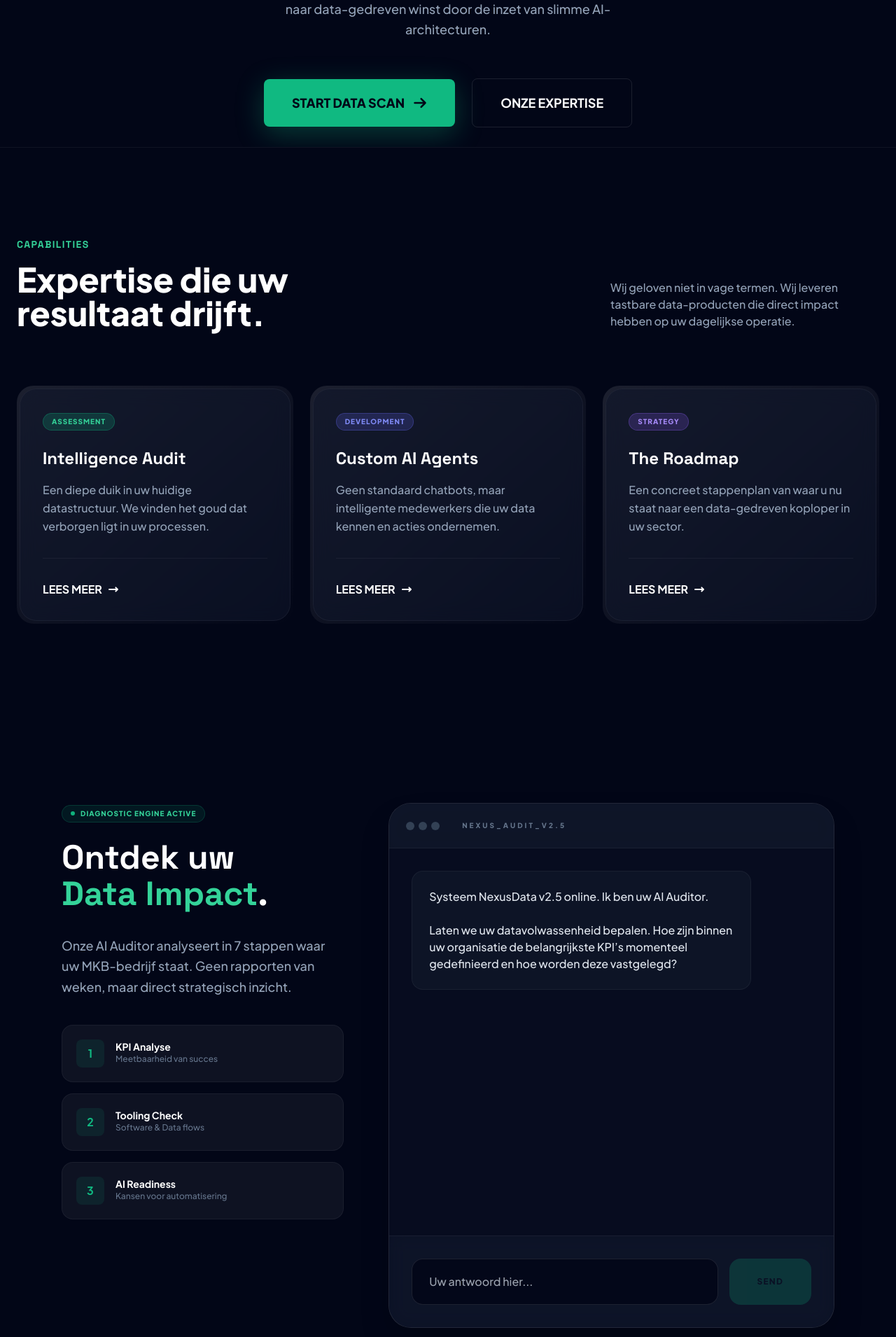
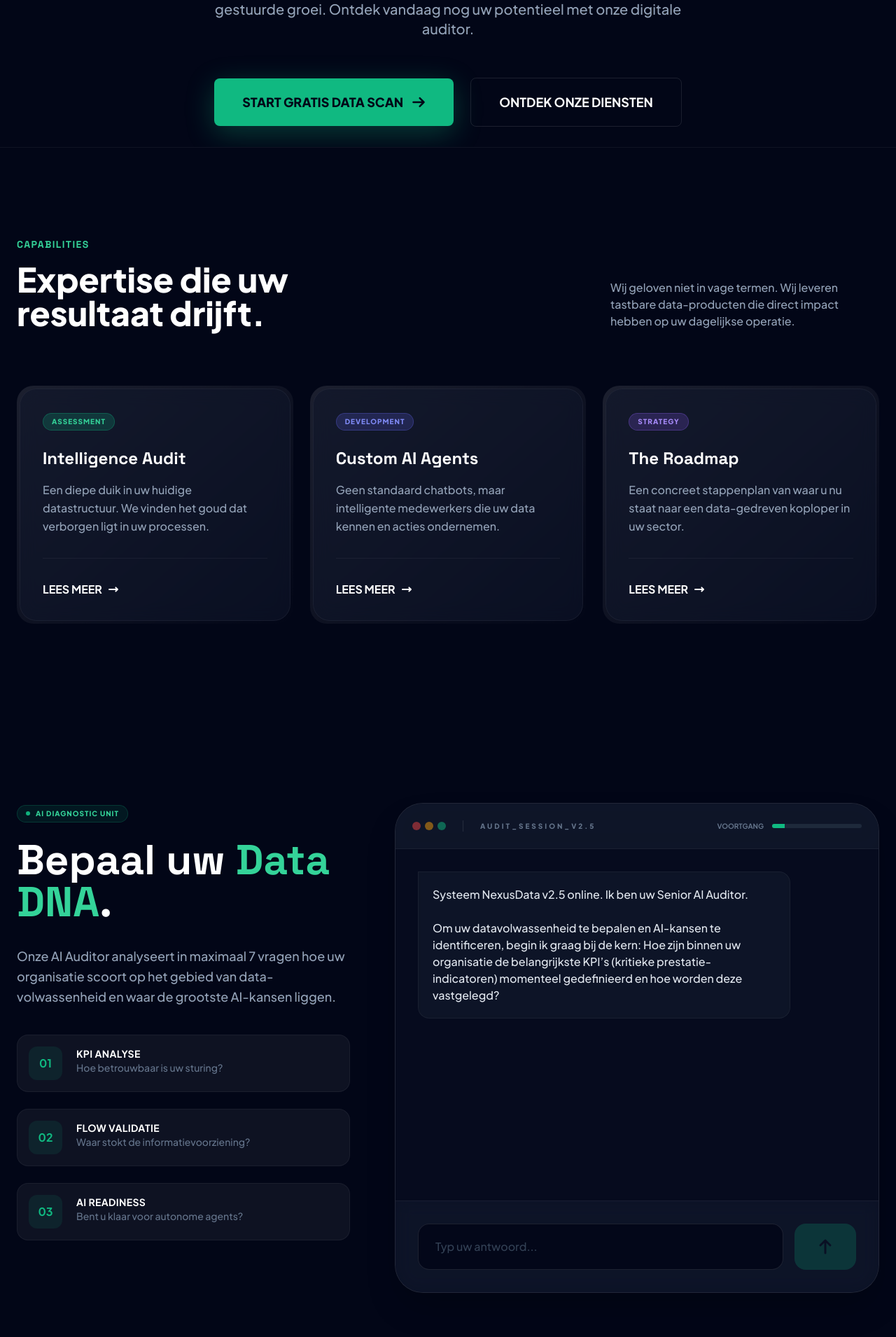
Before and after one commit to steflennips/WebsiteJS, a React (Vite) app: page / in a window 1280 px wide. Shown: the part 510-2420 px from the top of the page at 70% size. Built offline with nearby package versions, Linux system fonts and the light colour scheme.

Commit message:
feat(ai): Refine Gemini audit prompts and UI
Update AI system instructions to be more precise about its role and protocols for assessing data maturity. Enhance the hero section and agent's initial prompt for clarity and better user guidance.

```diff
--- a/components/Hero.tsx
+++ b/components/Hero.tsx
@@ -16,25 +16,25 @@ const Hero: React.FC = () => {
 
       <div className="max-w-7xl mx-auto px-6 text-center relative z-10">
         <div className="inline-block px-4 py-1 rounded-sm border border-emerald-500/30 bg-emerald-500/5 text-emerald-400 text-[10px] font-bold tracking-[0.3em] uppercase mb-10">
-          NexusData Intelligence // v2.5
+          NexusData Intelligence // Operational Excellence
         </div>
 
         <h1 className="text-6xl md:text-9xl font-heading font-bold text-white tracking-tighter mb-8 leading-[0.9] flex flex-col">
-          <span>DATA IS</span>
-          <span className="text-transparent bg-clip-text bg-gradient-to-r from-emerald-400 to-emerald-600">STRATEGY.</span>
+          <span>DATA GEDREVEN</span>
+          <span className="text-transparent bg-clip-text bg-gradient-to-r from-emerald-400 to-emerald-600 uppercase">Impact.</span>
         </h1>
 
-        <p className="max-w-xl mx-auto text-lg text-slate-400 mb-14 font-medium leading-relaxed">
-          NexusData helpt het MKB de stap te maken van onderbuikgevoel naar data-gedreven winst door de inzet van slimme AI-architecturen.
+        <p className="max-w-2xl mx-auto text-lg md:text-xl text-slate-400 mb-14 font-medium leading-relaxed">
+          Wij helpen het MKB transformeren van Excel-afhankelijkheid naar AI-gestuurde groei. Ontdek vandaag nog uw potentieel met onze digitale auditor.
         </p>
 
         <div className="flex flex-col sm:flex-row items-center justify-center gap-6">
           <a href="#assessment" className="w-full sm:w-auto px-10 py-5 bg-emerald-500 text-slate-950 rounded-lg font-black text-lg shadow-[0_10px_40px_rgba(16,185,129,0.3)] hover:bg-emerald-400 transition-all hover:-translate-y-1 flex items-center justify-center gap-3">
-            START DATA SCAN
+            START GRATIS DATA SCAN
             <svg className="w-5 h-5" fill="none" stroke="currentColor" viewBox="0 0 24 24"><path strokeLinecap="round" strokeLinejoin="round" strokeWidth={3} d="M14 5l7 7m0 0l-7 7m7-7H3" /></svg>
           </a>
           <a href="#diensten" className="w-full sm:w-auto px-10 py-5 border border-white/10 hover:border-emerald-500/50 hover:bg-emerald-500/5 text-white rounded-lg font-bold text-lg transition-all">
-            ONZE EXPERTISE
+            ONTDEK ONZE DIENSTEN
           </a>
         </div>
       </div>
--- a/components/MaturityAgent.tsx
+++ b/components/MaturityAgent.tsx
@@ -5,7 +5,7 @@ import { Message, MaturityResult } from '../types';
 
 const MaturityAgent: React.FC = () => {
   const [messages, setMessages] = useState<Message[]>([
-    { role: 'model', text: 'Systeem NexusData v2.5 online. Ik ben uw AI Auditor.\n\nLaten we uw datavolwassenheid bepalen. Hoe zijn binnen uw organisatie de belangrijkste KPI’s momenteel gedefinieerd en hoe worden deze vastgelegd?' }
+    { role: 'model', text: 'Systeem NexusData v2.5 online. Ik ben uw Senior AI Auditor.\n\nOm uw datavolwassenheid te bepalen en AI-kansen te identificeren, begin ik graag bij de kern: Hoe zijn binnen uw organisatie de belangrijkste KPI’s (kritieke prestatie-indicatoren) momenteel gedefinieerd en hoe worden deze vastgelegd?' }
   ]);
   const [input, setInput] = useState('');
   const [isTyping, setIsTyping] = useState(false);
@@ -13,13 +13,16 @@ const MaturityAgent: React.FC = () => {
   const [result, setResult] = useState<MaturityResult | null>(null);
   const chatEndRef = useRef<HTMLDivElement>(null);
 
+  // Bereken stap (elke user + model pair is 1 stap, we beginnen bij stap 1)
+  const currentStep = Math.min(7, Math.ceil((messages.length) / 2));
+
   useEffect(() => {
     chatEndRef.current?.scrollIntoView({ behavior: "smooth" });
   }, [messages, isTyping]);
 
   const handleSubmit = async (e: React.FormEvent) => {
     e.preventDefault();
-    if (!input.trim() || isTyping) return;
+    if (!input.trim() || isTyping || result) return;
 
     setError(null);
     const userInput = input;
@@ -33,11 +36,13 @@ const MaturityAgent: React.FC = () => {
       const response = await chatWithAgent([...messages, userMessage], userInput);
       setIsTyping(false);
 
+      // Check of er een [RESULT] JSON in het antwoord zit
       const resultMatch = response.match(/\[RESULT\]\s*(\{.*\})/s);
       if (resultMatch) {
         try {
           const parsedResult = JSON.parse(resultMatch[1]);
           setResult(parsedResult);
+          // Haal de JSON uit de tekst voor de weergave in de chat
           const cleanText = response.replace(/\[RESULT\].*/s, '').trim();
           setMessages(prev => [...prev, { role: 'model', text: cleanText }]);
         } catch (err) {
@@ -49,75 +54,88 @@ const MaturityAgent: React.FC = () => {
     } catch (err: any) {
       setIsTyping(false);
       if (err.message === "API_KEY_MISSING") {
-        setError("De API_KEY is niet geladen. Zorg dat je in Vercel een variabele 'VITE_API_KEY' hebt aangemaakt (negeer de waarschuwing) en doe een nieuwe 'Redeploy'.");
+        setError("Systeemfout: De API_KEY is niet geconfigureerd in Vercel. Voeg de variabele 'API_KEY' toe en doe een nieuwe 'Redeploy'.");
       } else {
-        setError("Verbindingsfout met NexusData AI. Controleer uw internetverbinding of API instellingen.");
+        setError("Verbindingsfout met de NexusData Engine. Controleer uw internetverbinding.");
       }
     }
   };
 
   return (
     <section id="assessment" className="py-32 relative">
-      <div className="max-w-6xl mx-auto px-6">
-        <div className="grid lg:grid-cols-5 gap-16 items-start">
+      <div className="max-w-7xl mx-auto px-6">
+        <div className="grid lg:grid-cols-12 gap-16 items-start">
 
-          <div className="lg:col-span-2 space-y-10">
+          {/* Linkerkant: Info */}
+          <div className="lg:col-span-5 space-y-10">
             <div>
               <div className="inline-flex items-center gap-2 px-3 py-1 rounded-full bg-emerald-500/10 border border-emerald-500/20 text-emerald-400 text-[10px] font-black tracking-widest uppercase mb-6">
                 <span className="w-1.5 h-1.5 rounded-full bg-emerald-500 animate-pulse"></span>
-                Diagnostic Engine Active
+                AI Diagnostic Unit
               </div>
-              <h3 className="text-5xl font-heading font-bold text-white mb-8 leading-[1.1]">Ontdek uw <br/><span className="text-emerald-400">Data Impact</span>.</h3>
+              <h3 className="text-5xl md:text-6xl font-heading font-bold text-white mb-8 leading-[1.1]">
+                Bepaal uw <span className="text-emerald-400">Data DNA</span>.
+              </h3>
               <p className="text-slate-400 text-lg leading-relaxed font-medium">
-                Onze AI Auditor analyseert in 7 stappen waar uw MKB-bedrijf staat. Geen rapporten van weken, maar direct strategisch inzicht.
+                Onze AI Auditor analyseert in maximaal 7 vragen hoe uw organisatie scoort op het gebied van data-volwassenheid en waar de grootste AI-kansen liggen.
               </p>
             </div>
 
-            <div className="space-y-4">
+            <div className="space-y-6">
                {[
-                 { t: "KPI Analyse", d: "Meetbaarheid van succes" },
-                 { t: "Tooling Check", d: "Software & Data flows" },
-                 { t: "AI Readiness", d: "Kansen voor automatisering" }
+                 { t: "KPI Analyse", d: "Hoe betrouwbaar is uw sturing?" },
+                 { t: "Flow Validatie", d: "Waar stokt de informatievoorziening?" },
+                 { t: "AI Readiness", d: "Bent u klaar voor autonome agents?" }
                ].map((item, i) => (
-                 <div key={i} className="flex gap-4 p-5 rounded-2xl bg-white/5 border border-white/5 hover:border-emerald-500/30 transition-all group">
-                   <div className="w-10 h-10 rounded-lg bg-emerald-500/10 flex items-center justify-center text-emerald-500 font-bold group-hover:scale-110 transition-transform">
-                     {i+1}
+                 <div key={i} className="flex gap-5 p-4 rounded-2xl bg-white/5 border border-white/5 group hover:border-emerald-500/30 transition-all">
+                   <div className="w-12 h-12 rounded-xl bg-emerald-500/10 flex items-center justify-center text-emerald-500 font-bold group-hover:scale-110 transition-transform shrink-0">
+                     0{i+1}
                    </div>
                    <div>
-                     <h4 className="text-white font-bold text-sm">{item.t}</h4>
-                     <p className="text-slate-500 text-xs font-medium">{item.d}</p>
+                     <h4 className="text-white font-bold text-sm uppercase tracking-wide">{item.t}</h4>
+                     <p className="text-slate-500 text-sm font-medium">{item.d}</p>
                    </div>
                  </div>
                ))}
             </div>
           </div>
 
-          <div className="lg:col-span-3">
-            <div className="glass rounded-[2rem] border-white/10 overflow-hidden flex flex-col h-[750px] relative shadow-2xl">
+          {/* Rechterkant: De Agent Interface */}
+          <div className="lg:col-span-7">
+            <div className="glass rounded-[2.5rem] border-white/10 overflow-hidden flex flex-col h-[700px] relative shadow-2xl">
 
-              <div className="bg-slate-900/80 p-6 border-b border-white/5 flex items-center justify-between backdrop-blur-md">
+              {/* Header van de chat */}
+              <div className="bg-slate-900/80 p-6 border-b border-white/5 flex items-center justify-between backdrop-blur-md z-10">
                 <div className="flex items-center gap-4">
                   <div className="flex gap-1.5">
-                    <div className="w-3 h-3 rounded-full bg-slate-700"></div>
-                    <div className="w-3 h-3 rounded-full bg-slate-700"></div>
-                    <div className="w-3 h-3 rounded-full bg-slate-700"></div>
+                    <div className="w-3 h-3 rounded-full bg-red-500/50"></div>
+                    <div className="w-3 h-3 rounded-full bg-amber-500/50"></div>
+                    <div className="w-3 h-3 rounded-full bg-emerald-500/50"></div>
                   </div>
-                  <span className="text-[10px] font-black tracking-[0.3em] text-slate-500 uppercase ml-4">NEXUS_AUDIT_V2.5</span>
+                  <div className="h-4 w-px bg-white/10 mx-2"></div>
+                  <span className="text-[10px] font-black tracking-[0.3em] text-slate-500 uppercase">AUDIT_SESSION_v2.5</span>
                 </div>
-                {messages.length > 1 && !result && (
-                  <div className="text-[10px] font-bold text-slate-500">
-                    STAP {Math.min(7, Math.ceil(messages.length / 2))} VAN 7
+                {!result && (
+                  <div className="flex items-center gap-3">
+                    <span className="text-[10px] font-bold text-slate-500 uppercase">Voortgang</span>
+                    <div className="w-32 h-1.5 bg-slate-800 rounded-full overflow-hidden">
+                      <div
+                        className="h-full bg-emerald-500 transition-all duration-500"
+                        style={{ width: `${(currentStep / 7) * 100}%` }}
+                      ></div>
+                    </div>
                   </div>
                 )}
               </div>
 
-              <div className="flex-1 overflow-y-auto p-8 space-y-8 scrollbar-hide bg-slate-950/20">
+              {/* Berichten area */}
+              <div className="flex-1 overflow-y-auto p-8 space-y-6 scrollbar-hide bg-slate-950/30">
                 {messages.map((m, i) => (
                   <div key={i} className={`flex ${m.role === 'user' ? 'justify-end' : 'justify-start'}`}>
-                    <div className={`max-w-[85%] p-6 rounded-2xl ${
+                    <div className={`max-w-[85%] p-5 rounded-2xl ${
                       m.role === 'user'
-                      ? 'bg-emerald-500 text-slate-950 font-bold shadow-lg'
-                      : 'bg-slate-900/80 text-slate-200 border border-white/5 leading-relaxed font-medium'
+                      ? 'bg-emerald-500 text-slate-950 font-bold shadow-lg rounded-tr-none'
+                      : 'bg-slate-900/80 text-slate-200 border border-white/5 leading-relaxed font-medium rounded-tl-none backdrop-blur-sm'
                     }`}>
                       <p className="text-sm md:text-base whitespace-pre-wrap">{m.text}</p>
                     </div>
@@ -126,54 +144,55 @@ const MaturityAgent: React.FC = () => {
 
                 {isTyping && (
                   <div className="flex justify-start">
-                    <div className="bg-slate-900/50 px-6 py-4 rounded-2xl border border-white/10">
-                      <div className="flex gap-1.5">
-                        <div className="w-1.5 h-1.5 rounded-full bg-emerald-500 animate-bounce"></div>
-                        <div className="w-1.5 h-1.5 rounded-full bg-emerald-500 animate-bounce delay-150"></div>
-                        <div className="w-1.5 h-1.5 rounded-full bg-emerald-500 animate-bounce delay-300"></div>
-                      </div>
+                    <div className="bg-slate-900/50 px-6 py-4 rounded-2xl border border-white/10 flex gap-2">
+                      <div className="w-2 h-2 rounded-full bg-emerald-500 animate-bounce"></div>
+                      <div className="w-2 h-2 rounded-full bg-emerald-500 animate-bounce delay-150"></div>
+                      <div className="w-2 h-2 rounded-full bg-emerald-500 animate-bounce delay-300"></div>
                     </div>
                   </div>
                 )}
 
                 {error && (
-                  <div className="p-6 bg-red-500/10 border border-red-500/20 rounded-2xl text-red-400 text-sm font-bold flex gap-4 items-center">
+                  <div className="p-6 bg-red-500/10 border border-red-500/20 rounded-2xl text-red-400 text-sm font-bold flex gap-4 items-center animate-pulse">
                     <svg className="w-6 h-6 shrink-0" fill="none" stroke="currentColor" viewBox="0 0 24 24"><path strokeLinecap="round" strokeLinejoin="round" strokeWidth={2} d="M12 9v2m0 4h.01m-6.938 4h13.856c1.54 0 2.502-1.667 1.732-3L13.732 4c-.77-1.333-2.694-1.333-3.464 0L3.34 16c-.77 1.333.192 3 1.732 3z" /></svg>
                     <p>{error}</p>
                   </div>
                 )}
 
+                {/* RESULTATEN DASHBOARD */}
                 {result && (
-                  <div className="p-10 bg-emerald-500 rounded-[2.5rem] text-slate-950 animate-in zoom-in duration-700 shadow-2xl">
+                  <div className="p-8 bg-emerald-500 rounded-[2rem] text-slate-950 animate-in zoom-in duration-500 shadow-2xl mt-10">
                     <div className="flex flex-col sm:flex-row items-center gap-8 mb-10">
-                      <div className="text-7xl font-heading font-black bg-slate-950 text-emerald-400 w-32 h-32 rounded-full flex items-center justify-center shadow-2xl shrink-0">
+                      <div className="text-7xl font-heading font-black bg-slate-950 text-emerald-400 w-28 h-28 rounded-3xl flex items-center justify-center shadow-2xl shrink-0 rotate-3">
                         {result.level}
                       </div>
                       <div className="text-center sm:text-left">
-                        <h4 className="text-4xl font-black uppercase tracking-tighter leading-none mb-2">{result.label}</h4>
-                        <p className="text-xs font-black uppercase tracking-widest opacity-40">Nexus Maturity Index</p>
+                        <h4 className="text-3xl font-black uppercase tracking-tighter leading-none mb-1">{result.label}</h4>
+                        <p className="text-[10px] font-black uppercase tracking-[0.2em] opacity-60">Nexus Maturity Score</p>
                       </div>
                     </div>
 
-                    <div className="bg-slate-950/5 p-6 rounded-2xl mb-10 border border-slate-950/10">
-                      <p className="font-bold text-lg leading-relaxed italic">"{result.description}"</p>
+                    <div className="bg-slate-950/10 p-5 rounded-xl mb-8 border border-slate-950/5">
+                      <p className="font-bold text-lg leading-relaxed">
+                        "{result.description}"
+                      </p>
                     </div>
 
                     <div className="space-y-4 mb-10">
-                      <p className="text-[10px] font-black uppercase tracking-[0.2em] opacity-40">Strategische Aanbevelingen</p>
+                      <p className="text-[10px] font-black uppercase tracking-[0.2em] opacity-50">Strategische Aanbevelingen</p>
                       {result.recommendations.map((rec, i) => (
-                        <div key={i} className="flex gap-4 text-sm font-bold items-start">
+                        <div key={i} className="flex gap-4 text-sm font-bold items-start bg-slate-950/5 p-3 rounded-lg">
                           <span className="bg-slate-950 text-emerald-400 w-6 h-6 rounded-full flex items-center justify-center flex-shrink-0 text-[10px] mt-0.5">{i+1}</span>
-                          <span className="pt-0.5">{rec}</span>
+                          <span>{rec}</span>
                         </div>
                       ))}
                     </div>
 
                     <button
                       onClick={() => document.getElementById('contact')?.scrollIntoView({ behavior: 'smooth' })}
-                      className="w-full py-6 bg-slate-950 text-white font-black rounded-2xl hover:bg-slate-900 transition-all flex items-center justify-center gap-4 text-lg shadow-2xl group"
+                      className="w-full py-5 bg-slate-950 text-white font-black rounded-xl hover:bg-slate-900 transition-all flex items-center justify-center gap-4 text-lg shadow-2xl group"
                     >
-                      PLAN GRATIS STRATEGIE-SESSIE
+                      PLAN IMPACT SESSIE
                       <svg className="w-6 h-6 group-hover:translate-x-1 transition-transform" fill="none" stroke="currentColor" viewBox="0 0 24 24"><path strokeLinecap="round" strokeLinejoin="round" strokeWidth={3} d="M13 7l5 5m0 0l-5 5m5-5H6" /></svg>
                     </button>
                   </div>
@@ -181,22 +200,23 @@ const MaturityAgent: React.FC = () => {
                 <div ref={chatEndRef} />
               </div>
 
+              {/* Input sectie */}
               {!result && (
                 <form onSubmit={handleSubmit} className="p-8 bg-slate-900/50 backdrop-blur-md border-t border-white/5 flex gap-4">
                   <input
                     type="text"
                     value={input}
                     onChange={(e) => setInput(e.target.value)}
-                    placeholder="Uw antwoord hier..."
-                    className="flex-1 bg-slate-950/80 border border-white/10 rounded-2xl px-6 py-5 text-white focus:outline-none focus:border-emerald-500/50 transition-all font-medium"
+                    placeholder={isTyping ? "Auditor analyseert..." : "Typ uw antwoord..."}
+                    className="flex-1 bg-slate-950/80 border border-white/10 rounded-2xl px-6 py-5 text-white focus:outline-none focus:border-emerald-500/50 transition-all font-medium placeholder:text-slate-700"
                     disabled={isTyping}
                   />
                   <button
                     type="submit"
                     disabled={isTyping || !input.trim()}
-                    className="bg-emerald-500 text-slate-950 px-10 py-5 rounded-2xl font-black hover:bg-emerald-400 transition-all active:scale-95 disabled:opacity-20 flex items-center gap-2 uppercase tracking-widest text-xs"
+                    className="bg-emerald-500 text-slate-950 px-8 py-5 rounded-2xl font-black hover:bg-emerald-400 transition-all active:scale-95 disabled:opacity-20 flex items-center justify-center"
                   >
-                    SEND
+                    <svg className="w-6 h-6" fill="none" stroke="currentColor" viewBox="0 0 24 24"><path strokeLinecap="round" strokeLinejoin="round" strokeWidth={3} d="M5 10l7-7m0 0l7 7m-7-7v18" /></svg>
                   </button>
                 </form>
               )}
```
Also changed, not shown: services/gemini.ts (+24 -19 lines).
